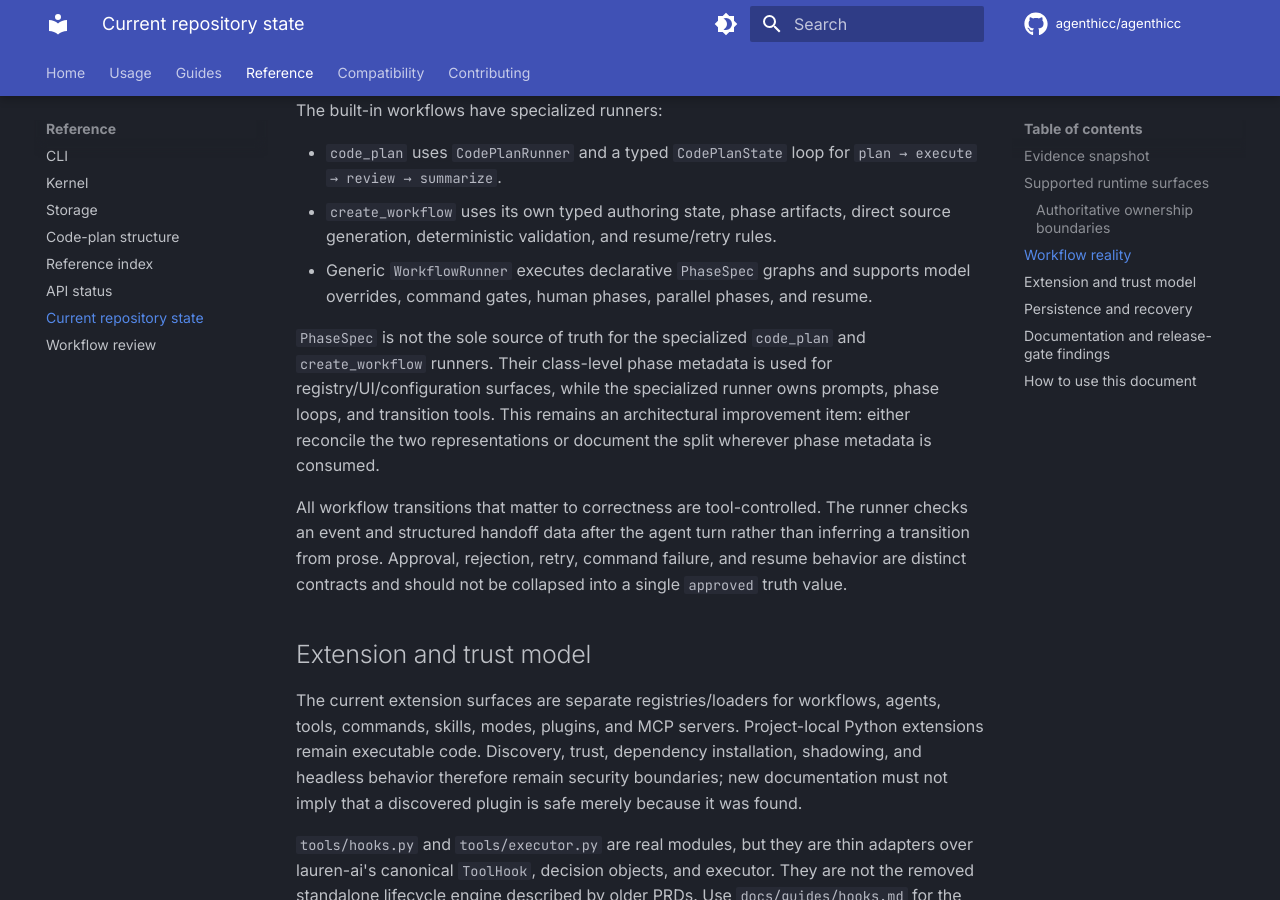
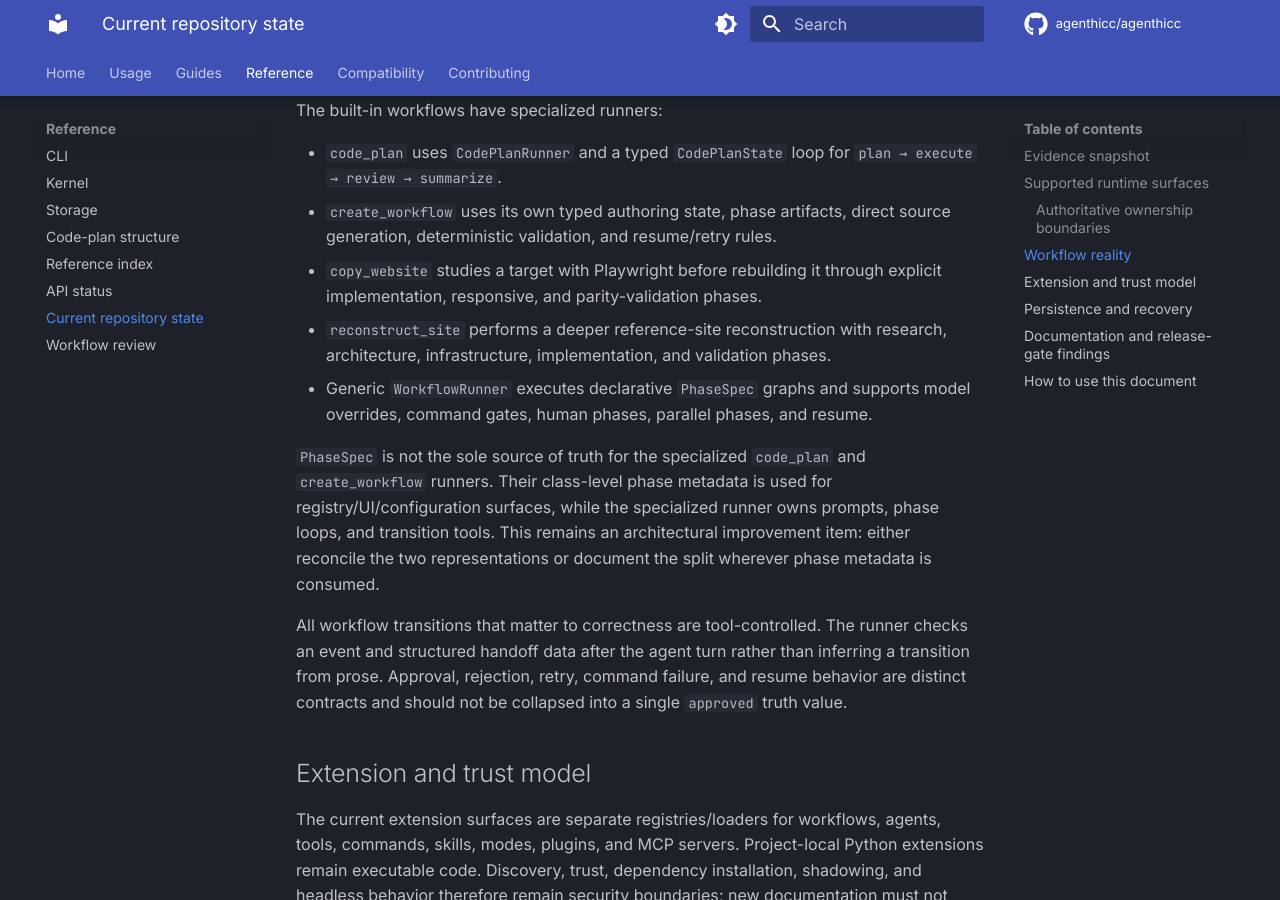
Before and after one commit to jymchng/agenthicc, an MkDocs documentation site: the page built from docs/reference/repository-state.md, in a window 1280 px wide and 900 px high, scrolled down 2497 px. Built offline with MkDocs 1.6.1 and Material for MkDocs 9.7.7, drawn with Linux system fonts in a browser that asks for light colours; comment, search, counter and statistics services are not loaded.

Commit message:
feat: • Done. Both are now registered as lazy built-in workflows:   copy_website   reconstruct_site   They appear in build_workflow_registry().names() and resolve   to:   CopyWebsiteWorkflow   ReconstructSiteWorkflow   They remain manual-only workflows, so use:   agenthicc --workflow copy_website   agenthicc --workflow reconstruct_site   or select them with /workflow copy_website and /workflow   reconstruct_site.   The registry/package tests pass: 42 passed.

```diff
--- a/docs/reference/repository-state.md
+++ b/docs/reference/repository-state.md
@@ -74,6 +74,11 @@ The built-in workflows have specialized runners:
   `plan → execute → review → summarize`.
 - `create_workflow` uses its own typed authoring state, phase artifacts, direct
   source generation, deterministic validation, and resume/retry rules.
+- `copy_website` studies a target with Playwright before rebuilding it through
+  explicit implementation, responsive, and parity-validation phases.
+- `reconstruct_site` performs a deeper reference-site reconstruction with
+  research, architecture, infrastructure, implementation, and validation
+  phases.
 - Generic `WorkflowRunner` executes declarative `PhaseSpec` graphs and supports
   model overrides, command gates, human phases, parallel phases, and resume.
 
```
Also changed, not shown: README.md (+3 -1 lines).
